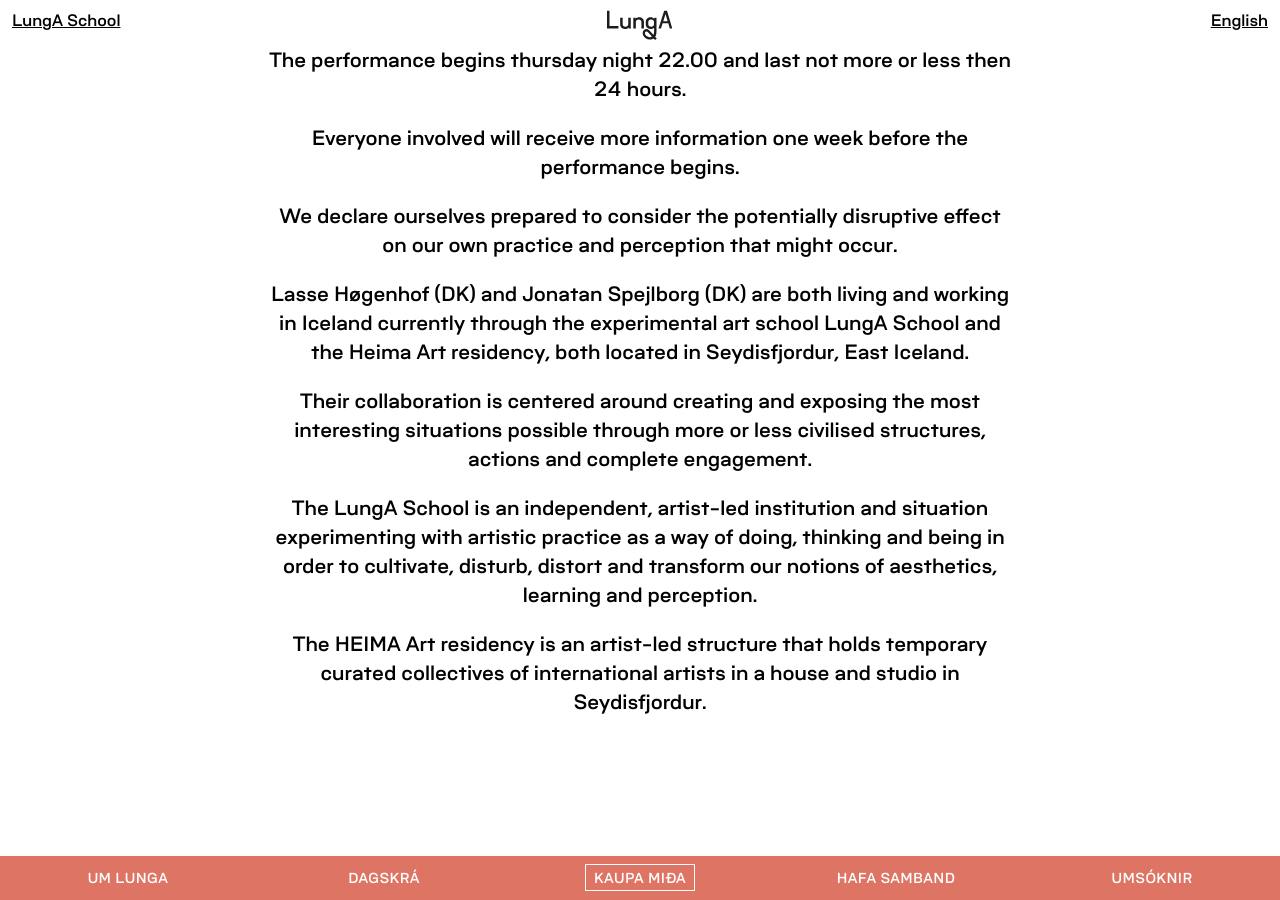
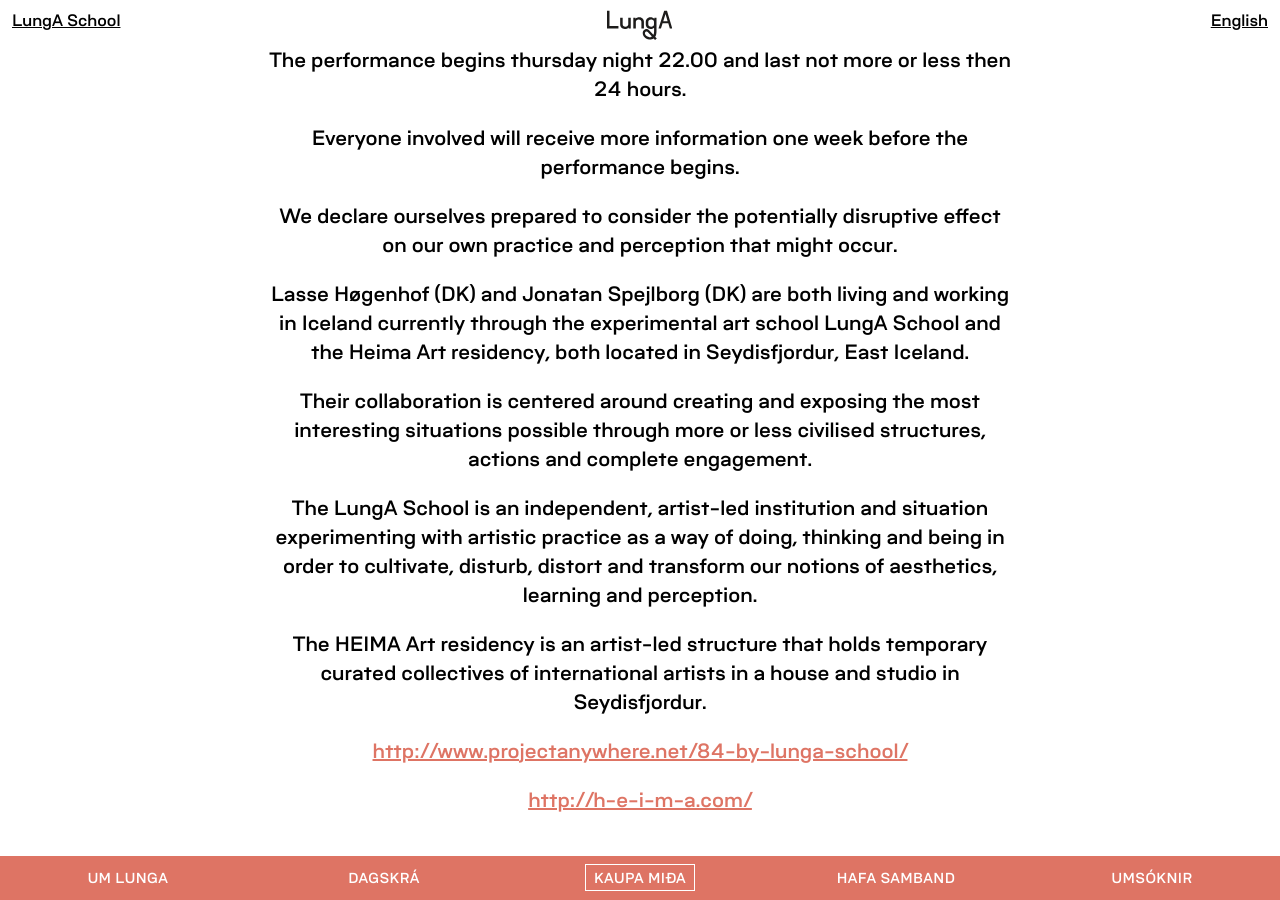
Before and after one commit to halldorel/lunga, a Jekyll site: the page built from workshops/walking-in-circles.md, in a window 1280 px wide and 900 px high, scrolled down 1685 px. Built offline with Jekyll 4.4.1, drawn with Linux system fonts in a browser that asks for light colours; nearby versions of some CDN libraries; a script that is not in the unit is left out.

Commit message:
Update Workshops “walking-in-circles”

```diff
--- a/workshops/walking-in-circles.md
+++ b/workshops/walking-in-circles.md
@@ -23,8 +23,6 @@
 
 We declare ourselves prepared to consider the potentially disruptive effect on our own practice and perception that might occur.
 
-
-
 Lasse Høgenhof (DK) and Jonatan Spejlborg (DK) are both living and working in Iceland currently through the experimental art school LungA School and the Heima Art residency, both located in Seydisfjordur, East Iceland.
 
 Their collaboration is centered around creating and exposing the most interesting situations possible through more or less civilised structures, actions and complete engagement.
@@ -32,3 +30,7 @@
 The LungA School is an independent, artist-led institution and situation experimenting with artistic practice as a way of doing, thinking and being in order to cultivate, disturb, distort and transform our notions of aesthetics, learning and perception.
 
 The HEIMA Art residency is an artist-led structure that holds temporary curated collectives of international artists in a house and studio in Seydisfjordur.
+
+<http://www.projectanywhere.net/84-by-lunga-school/>
+
+<http://h-e-i-m-a.com/>
```
